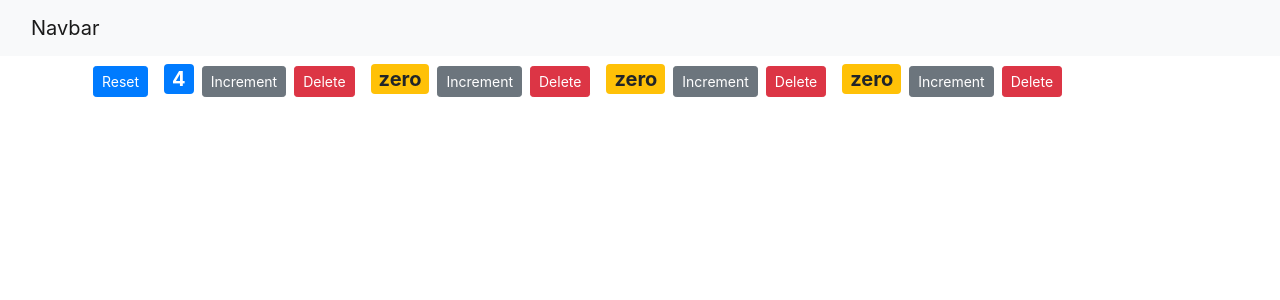
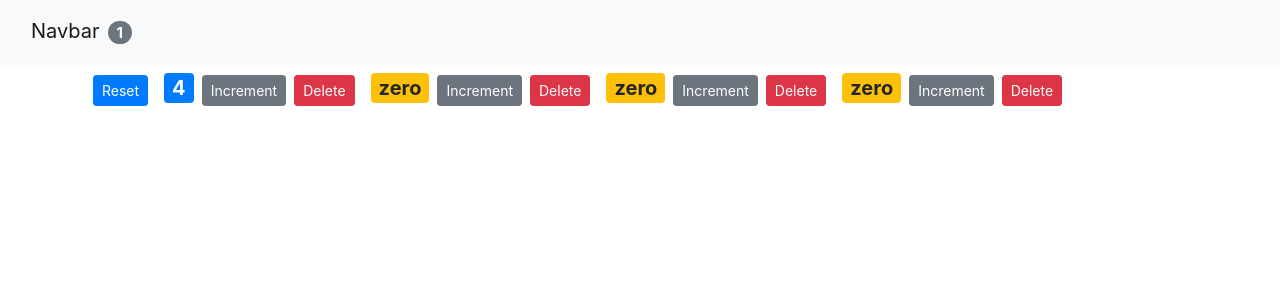
Before and after one commit to nichols20/react-counter-app, a React (Create React App) app: page / in a window 1280 px wide. Shown: the top 300 px of the page. Built offline with nearby package versions, Linux system fonts and the light colour scheme.

Commit message:
created element to display # of counters in nav

```diff
--- a/src/App.js
+++ b/src/App.js
@@ -51,7 +51,7 @@ class App extends Component {
  render(){
   return (
     <React.Fragment>
-      <NavBar/>
+      <NavBar counters={this.state.counters.filter(c => c.value > 0).length}/>
       <main className = 'container'>
         <Counters counters={this.state.counters}onReset = {this.handleReset} onIncrement={this.handleIncrement} onDelete={this.handleDelete}/>
       </main>
--- a/src/components/navbar.jsx
+++ b/src/components/navbar.jsx
@@ -5,7 +5,10 @@ class NavBar extends Component {
     return (
       <nav className="navbar navbar-light bg-light">
         <div className="container-fluid">
-          <a className="navbar-brand" href="#">Navbar</a>
+          <a className="navbar-brand" href="#">
+              Navbar
+             <span className="badge badge-pill badge-secondary m-2">{this.props.counters}</span>
+          </a>
         </div>
       </nav> );
     }
```
